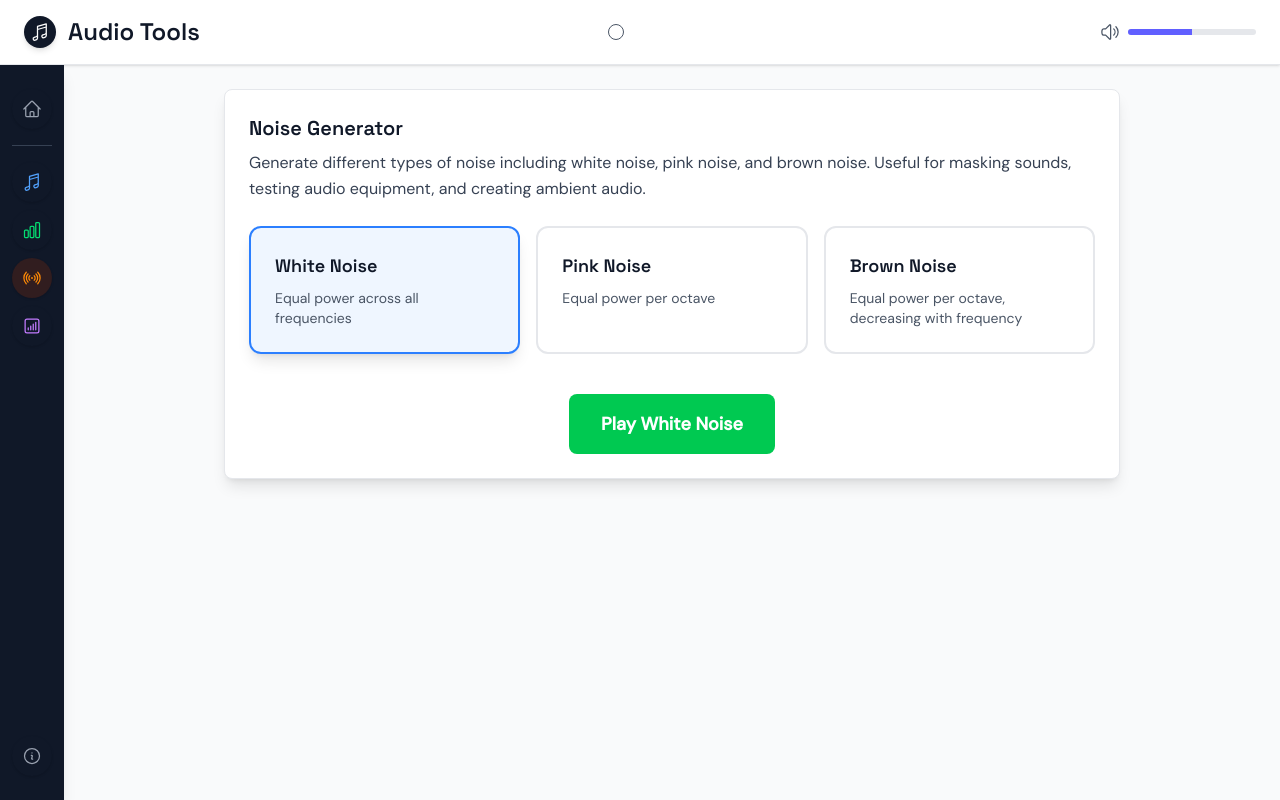
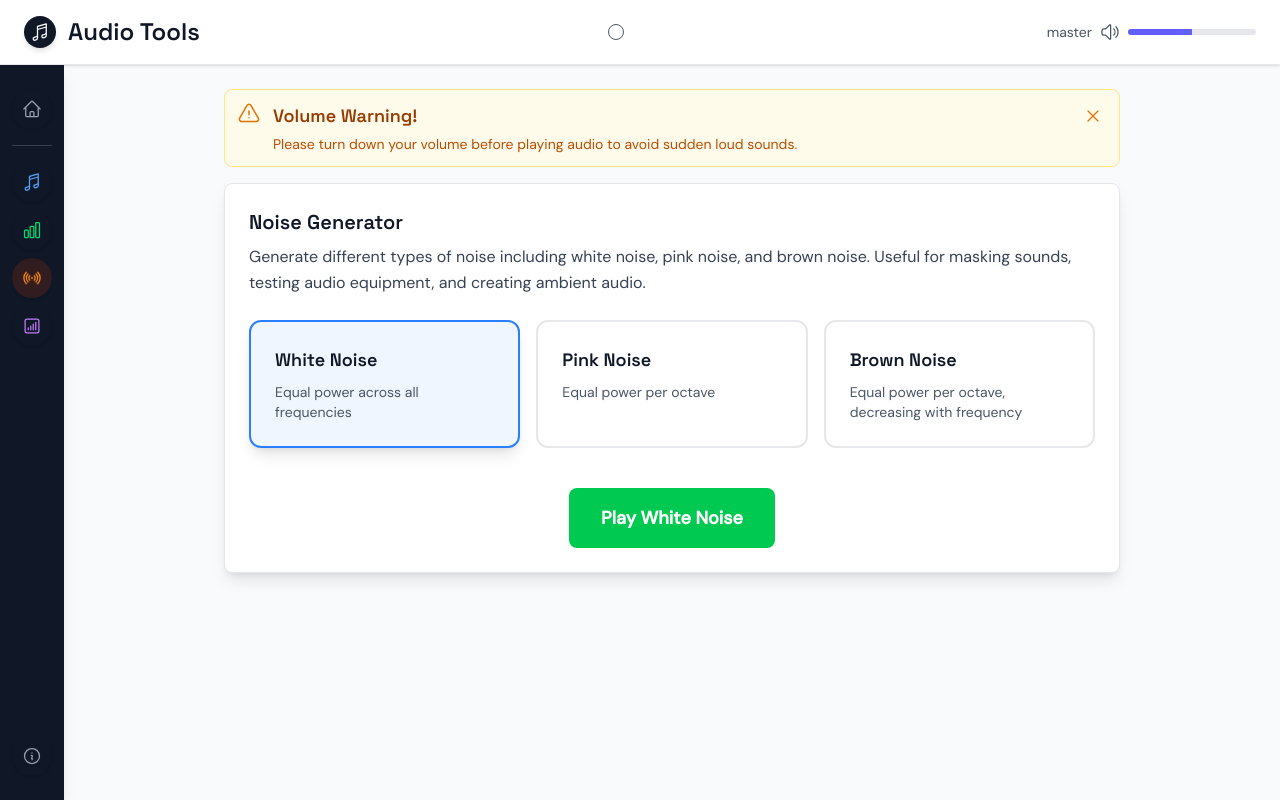
Before and after one commit to jeissler/web-audio-tools, a Vue app: page /noise-generator in a window 1280 px wide. Built offline with nearby package versions, Linux system fonts and the light colour scheme.

Commit message:
add volume warning banner and ui store for reactive visibility

```diff
--- a/src/components/MainHeader.vue
+++ b/src/components/MainHeader.vue
@@ -14,6 +14,7 @@
 
       <!-- Right side - Volume control -->
       <div class="flex items-center space-x-2">
+        <span class="text-sm text-gray-600">master</span>
         <SpeakerWaveIcon class="w-5 h-5 text-gray-600" />
         <RangeSlider v-model="volume" :min="0" :max="1" :step="0.01" :minimal="true" class="w-32" />
       </div>
--- /dev/null
+++ b/src/components/VolumeWarning.vue
@@ -0,0 +1,44 @@
+<template>
+  <Transition
+    enter-active-class="transition-all duration-300 ease-out"
+    enter-from-class="opacity-0 -translate-y-2"
+    enter-to-class="opacity-100 translate-y-0"
+    leave-active-class="transition-all duration-200 ease-in"
+    leave-from-class="opacity-100 translate-y-0"
+    leave-to-class="opacity-0 -translate-y-2"
+  >
+    <div v-if="isVisible" class="bg-amber-50 border border-amber-200 rounded-lg p-3 mb-4">
+      <div class="flex items-start gap-3">
+        <div class="flex-shrink-0">
+          <ExclamationTriangleIcon class="w-6 h-6 text-amber-600" />
+        </div>
+        <div class="flex-1">
+          <h3 class="text-lg font-semibold text-amber-800">Volume Warning!</h3>
+          <p class="text-sm text-amber-700 mt-1">
+            Please turn down your volume before playing audio to avoid sudden loud sounds.
+          </p>
+        </div>
+        <button
+          @click="hide"
+          class="flex-shrink-0 p-1 rounded-full hover:bg-amber-100 transition-colors"
+        >
+          <XMarkIcon class="w-5 h-5 text-amber-600" />
+        </button>
+      </div>
+    </div>
+  </Transition>
+</template>
+
+<script setup lang="ts">
+import { computed } from 'vue'
+import { ExclamationTriangleIcon, XMarkIcon } from '@heroicons/vue/24/outline'
+import { useUIStore } from '@/stores/ui'
+
+const uiStore = useUIStore()
+
+const isVisible = computed(() => !uiStore.volumeWarningDismissed)
+
+function hide() {
+  uiStore.dismissVolumeWarning()
+}
+</script>
--- a/src/layouts/PageLayout.vue
+++ b/src/layouts/PageLayout.vue
@@ -1,4 +1,6 @@
 <template>
+  <div class="space-y-4">
+    <VolumeWarning />
     <div
       class="bg-white rounded-lg shadow-lg border border-gray-200 p-6 hover:shadow-xl transition-shadow duration-300"
     >
@@ -8,9 +10,12 @@
       </p>
       <slot />
     </div>
+  </div>
 </template>
 
 <script setup lang="ts">
+import VolumeWarning from '@/components/VolumeWarning.vue'
+
 interface Props {
   title: string
 }
--- /dev/null
+++ b/src/stores/ui.ts
@@ -0,0 +1,15 @@
+import { defineStore } from 'pinia'
+import { ref } from 'vue'
+
+export const useUIStore = defineStore('ui', () => {
+  const volumeWarningDismissed = ref(false)
+
+  function dismissVolumeWarning() {
+    volumeWarningDismissed.value = true
+  }
+
+  return {
+    volumeWarningDismissed,
+    dismissVolumeWarning,
+  }
+})
--- a/src/views/NoiseGeneratorView.vue
+++ b/src/views/NoiseGeneratorView.vue
@@ -12,7 +12,7 @@
           :key="noiseType.value"
           @click="selectNoiseType(noiseType.value)"
           :class="[
-            'relative p-6 rounded-xl border-2 transition-all duration-200 text-left flex flex-col items-start',
+            'relative p-6 rounded-xl border-2 transition-all duration-200 text-left flex flex-col items-start cursor-pointer',
             selectedNoiseType === noiseType.value
               ? 'border-blue-500 bg-blue-50 shadow-lg'
               : 'border-gray-200 bg-white hover:border-gray-300 hover:shadow-md',
```
Lines whose indentation alone changed are shown as unchanged.
